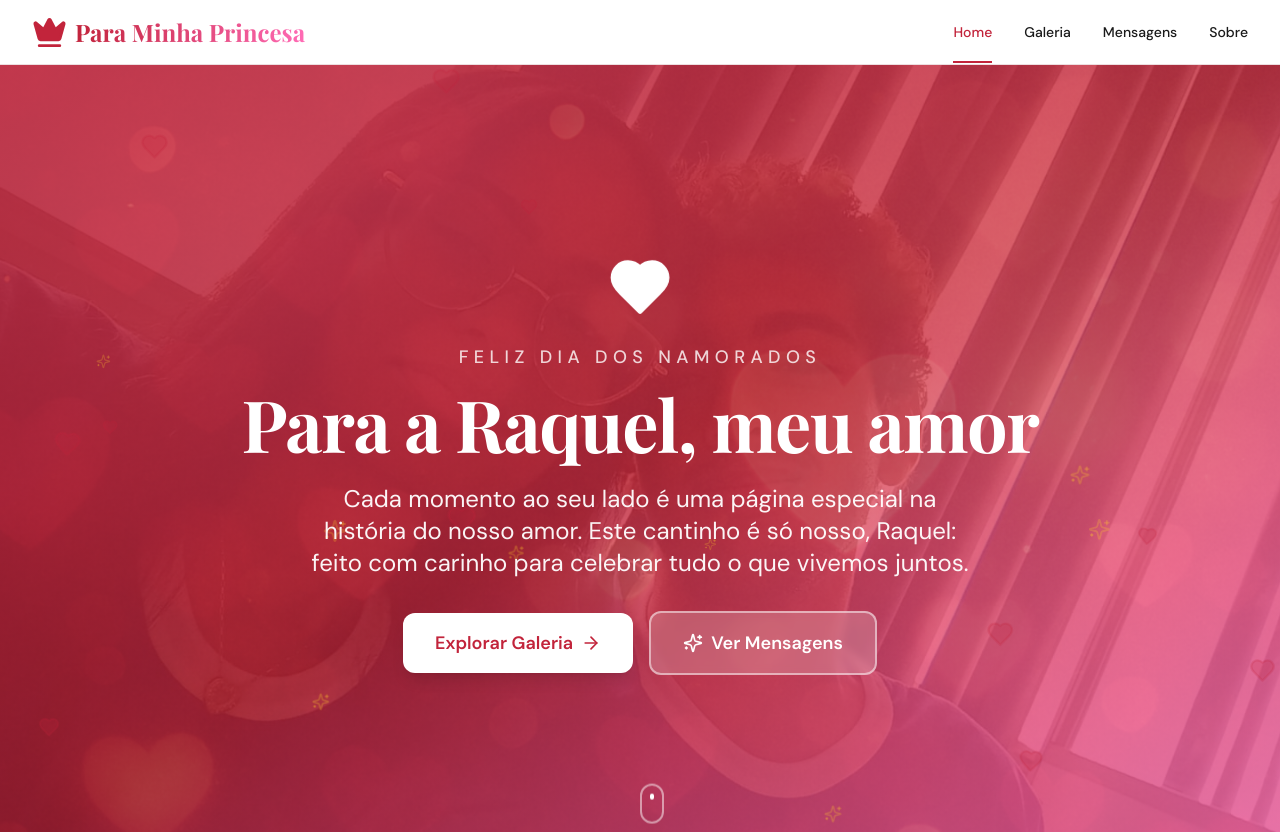
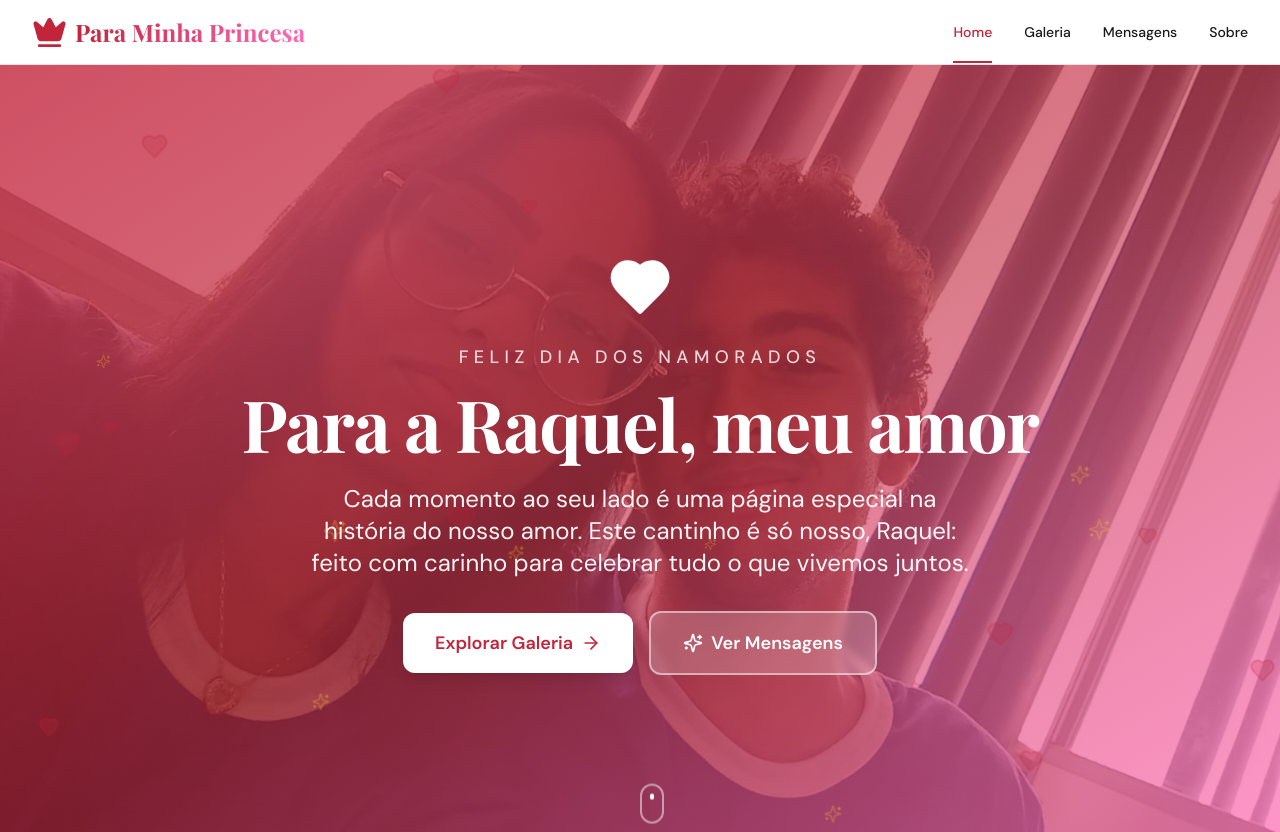
Before and after one commit to ATTXZC/minhavida, a React (Vite) app in the folder web/: page / in a window 1280 px wide. Shown: the top 832 px of the page. Built offline with nearby package versions, Linux system fonts and the light colour scheme.

Commit message:
style: adjust opacity of background image to 200%
Co-authored-by: Guilherme Melo <105309998+ATTXZC@users.noreply.github.com>

```diff
--- a/web/src/pages/HomePage.jsx
+++ b/web/src/pages/HomePage.jsx
@@ -35,7 +35,7 @@
                <img
                 src="/1.jpeg"
                 alt="Nossa foto"
-                className="absolute inset-0 w-full h-full object-cover opacity-50"
+                className="absolute inset-0 w-full h-full object-cover opacity-200"
               />
               <div className="absolute inset-0 bg-gradient-to-br from-primary/80 via-primary/60 to-secondary/70" />
             </div>
```
